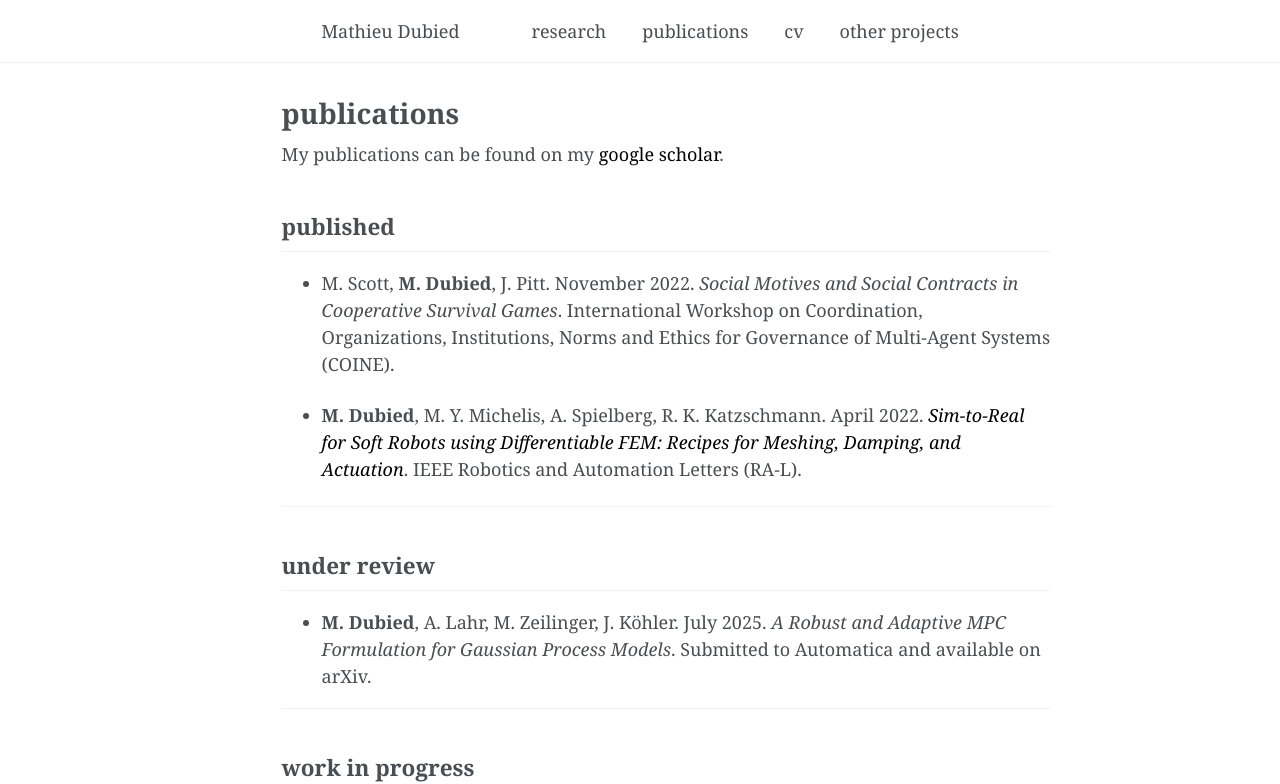
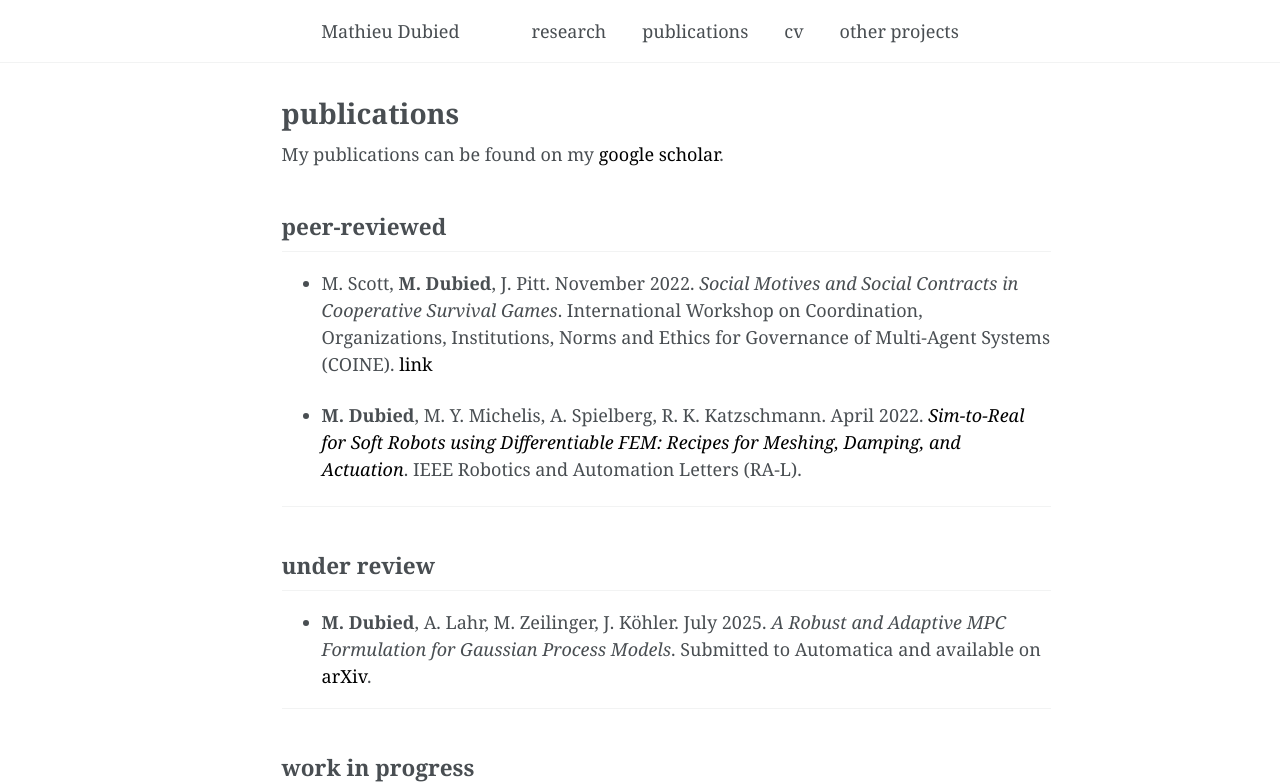
Before and after one commit to mdubied/mdubied.github.io, a Jekyll site: the page built from _pages/publications.md, in a window 1280 px wide and 1351 px high. Shown: the top 784 px of the window. Built offline with Jekyll 4.4.1, drawn with Linux system fonts in a browser that asks for light colours.

Commit message:
update publication page

```diff
--- a/_pages/publications.md
+++ b/_pages/publications.md
@@ -9,9 +9,9 @@ toc: false
 
 My publications can be found on my <a href="https://scholar.google.com/citations?user=o4rY6NcAAAAJ&hl=en&oi=ao" target="_blank">google scholar</a>.
 
-## published
+## peer-reviewed
 
-- M. Scott, **M. Dubied**, J. Pitt. November 2022. *Social Motives and Social Contracts in Cooperative Survival Games*. International Workshop on Coordination, Organizations, Institutions, Norms and Ethics for Governance of Multi-Agent Systems (COINE).
+- M. Scott, **M. Dubied**, J. Pitt. November 2022. *Social Motives and Social Contracts in Cooperative Survival Games*. International Workshop on Coordination, Organizations, Institutions, Norms and Ethics for Governance of Multi-Agent Systems (COINE). <a href="https://link.springer.com/chapter/10.1007/978-3-031-20845-4_10" target="_blank">link</a>
 
 - **M. Dubied**, M. Y. Michelis, A. Spielberg, R. K. Katzschmann. April 2022. [*Sim-to-Real for Soft Robots using Differentiable FEM: Recipes for Meshing, Damping, and Actuation*](https://ieeexplore.ieee.org/abstract/document/9720966?casa_token=rFkH2qLiivcAAAAA:DgkWykXE9Lxcb757paS6N9yLoe1uz30WLC214_p3XN8sRTVcO24fTJMfs8SHtggxVoyFd5eK_g). IEEE Robotics and Automation Letters (RA-L).
 
@@ -19,7 +19,7 @@ My publications can be found on my <a href="https://scholar.google.com/citations
 
 ## under review
 
-- **M. Dubied**, A. Lahr, M. Zeilinger, J. Köhler. July 2025. *A Robust and Adaptive MPC Formulation for Gaussian Process Models*. Submitted to Automatica and available on arXiv.
+- **M. Dubied**, A. Lahr, M. Zeilinger, J. Köhler. July 2025. *A Robust and Adaptive MPC Formulation for Gaussian Process Models*. Submitted to Automatica and available on <a href="https://arxiv.org/abs/2507.02098" target="_blank">arXiv</a>.
 
 ---
 
```
